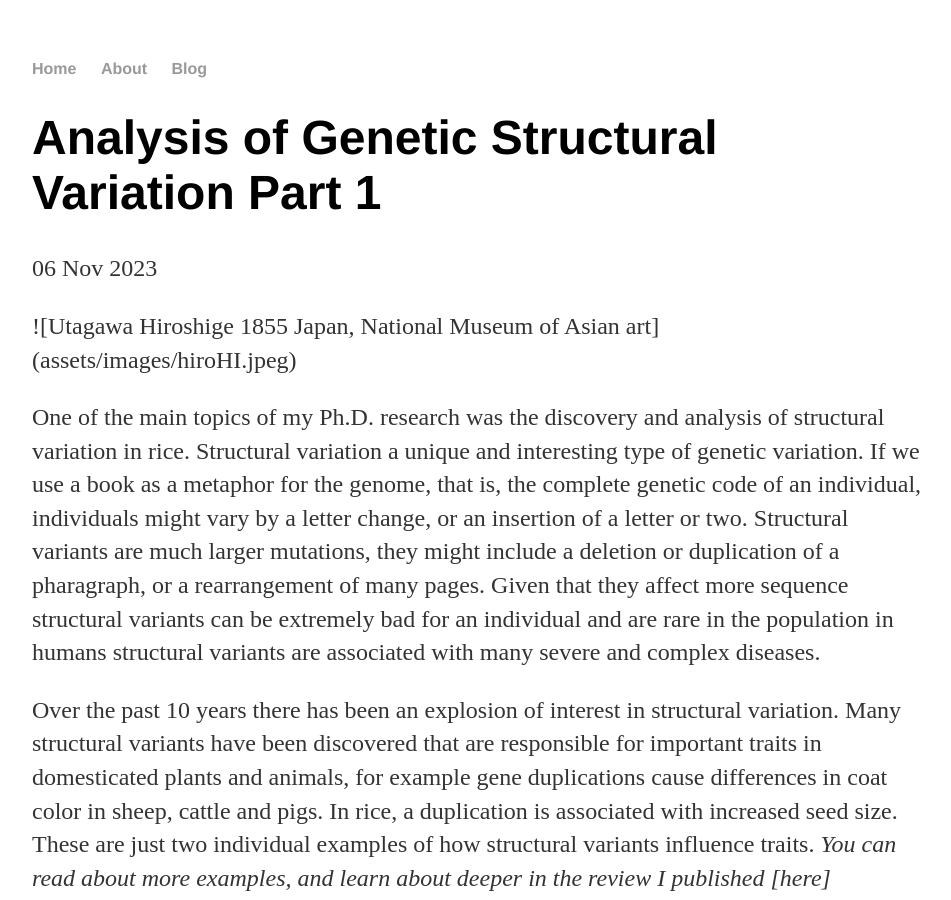
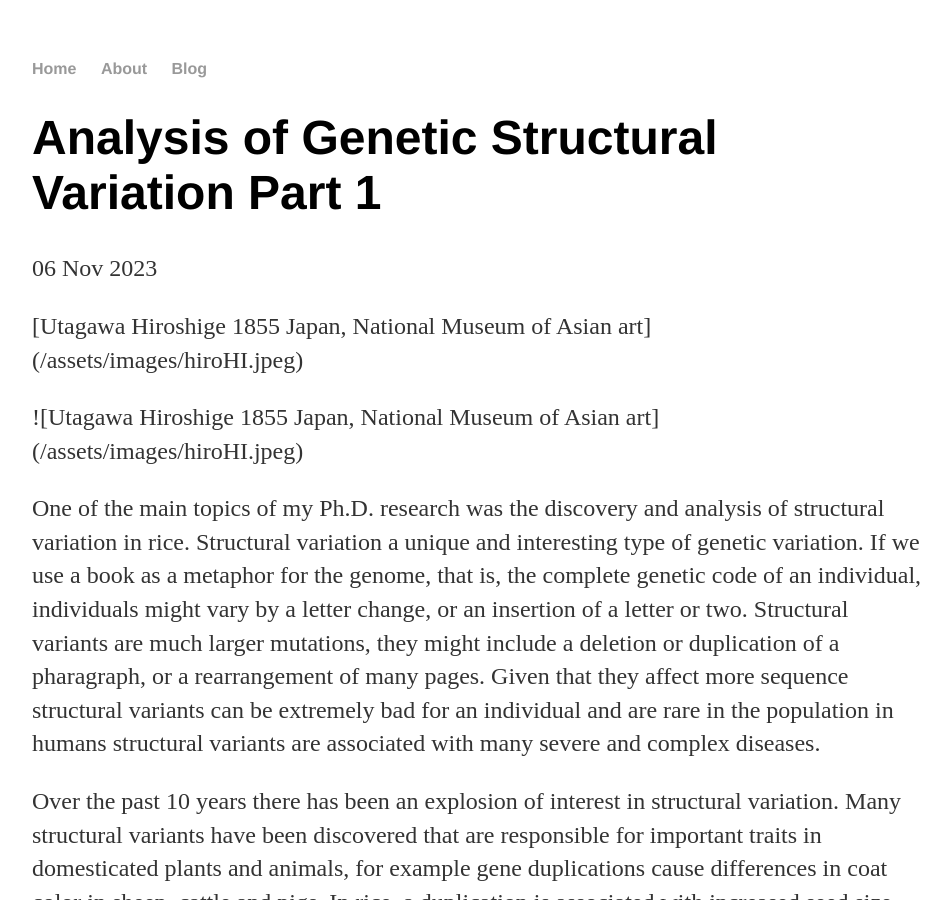
Before and after one commit to zlye/Blog, a Jekyll site: the page built from _posts/2023-11-06-Analysis-of-Structural-Variation-Part1.md, in a window 1280 px wide and 900 px high. Shown: the whole window, without its empty margins (160-1111 px from the left). Built offline with Jekyll 4.4.1, drawn with Linux system fonts in a browser that asks for light colours.

Commit message:
Update 2023-11-06-Analysis-of-Structural-Variation-Part1.md
test add both syntax

```diff
--- a/_posts/2023-11-06-Analysis-of-Structural-Variation-Part1.md
+++ b/_posts/2023-11-06-Analysis-of-Structural-Variation-Part1.md
@@ -4,7 +4,9 @@ title: 'Analysis of Genetic Structural Variation Part 1'
 date: 2023-11-06
 ---
 
-![Utagawa Hiroshige 1855 Japan, National Museum of Asian art] (assets/images/hiroHI.jpeg)
+[Utagawa Hiroshige 1855 Japan, National Museum of Asian art] (/assets/images/hiroHI.jpeg)
+
+![Utagawa Hiroshige 1855 Japan, National Museum of Asian art] (/assets/images/hiroHI.jpeg)
 
 One of the main topics of my Ph.D. research was the discovery and analysis of structural variation in rice. Structural variation a unique and interesting type of genetic variation. If we use a book as a metaphor for the genome, that is, the complete genetic code of an individual, individuals might vary by a letter change, or an insertion of a letter or two. Structural variants are much larger mutations, they might include a deletion or duplication of a pharagraph, or a rearrangement of many pages. Given that they affect more sequence structural variants can be extremely bad for an individual and are rare in the population in humans structural variants are associated with many severe and complex diseases.
 
```
